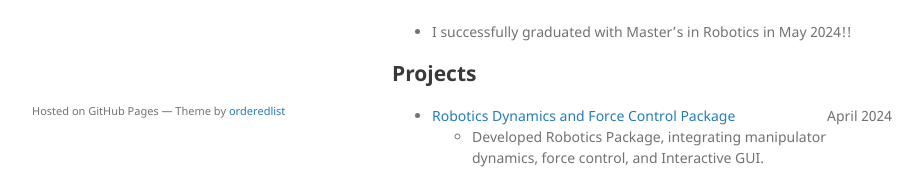
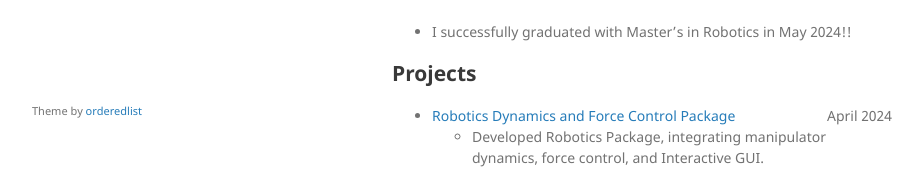
Before and after one commit to Tatwik19/Tatwik19.github.io, a Jekyll site: the page built from index.md, in a window 1280 px wide and 900 px high, scrolled down 556 px. Shown: the part 710-897 px from the top of the window, without its empty margins (178-1101 px from the left). Built offline with Jekyll 4.4.1, drawn with Linux system fonts in a browser that asks for light colours; the repository's description, which GitHub fills in, is left out.

Commit message:
Update default.html

```diff
--- a/_layouts/default.html
+++ b/_layouts/default.html
@@ -48,7 +48,7 @@
         {% if site.github.is_project_page %}
         <p>This project is maintained by <a href="{{ site.github.owner_url }}">{{ site.github.owner_name }}</a></p>
         {% endif %}
-        <p><small> Hosted on GitHub Pages &mdash; Theme by <a href="https://github.com/orderedlist">orderedlist</a></small></p>
+        <p><small> <!--Hosted on GitHub Pages &mdash;--> Theme by <a href="https://github.com/orderedlist">orderedlist</a></small></p>
       </footer>
     </div>
     <script src="{{ "/assets/js/scale.fix.js" | relative_url }}"></script>
```
